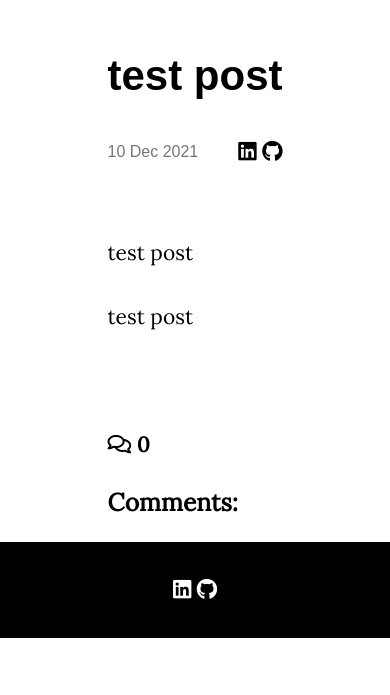
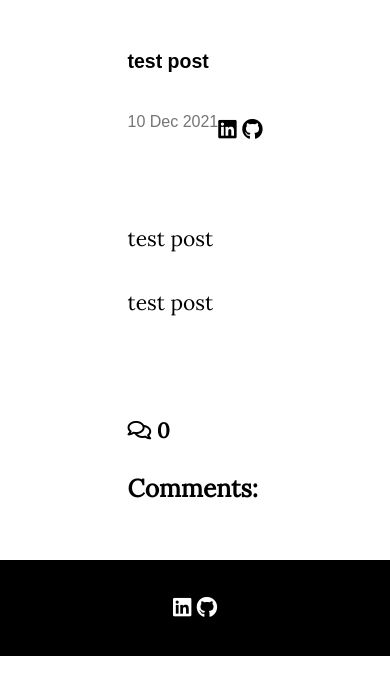
Before and after one commit to Code-Institute-Submissions/mlenahan-Johnpooch.dog_SepResub, a Django app: a page that uses templates/post_detail.html in a window 390 px wide. Shown: the part 107-802 px from the top of the page. Run offline with Django 3.2, Linux system fonts and the light colour scheme; data comes from the database, SQL or seed files in the repository; some libraries are stand-ins or nearby versions; some web fonts are replaced.

Commit message:
add media queries for responsiveness

```diff
--- a/static/css/style.css
+++ b/static/css/style.css
@@ -50,10 +50,6 @@ body {
     text-decoration: none;
     color: inherit;
  }
-
- /* .nav-right {
-    float: right;
- } */
 
  h1 {
     font-family: var(--primary-font);
@@ -216,10 +212,25 @@ body {
 
  @media only screen and (max-width: 750px) {
    .container {
-     padding-left: 32px;
-     padding-right: 32px;
+     max-width: 100%;
+     padding: 32px;
    }
 
+}
+
+@media only screen and (max-width: 680px) {
+   .container > div {
+     max-width: 100%;
+   }
+
+   h1 {
+
+      font-size: 5vw;
+    }
+
+   .gist-data {
+      max-width: 600px;
+   }
 }
 
 @media only screen and (max-width: 550px) {
--- a/templates/post_detail.html
+++ b/templates/post_detail.html
@@ -2,7 +2,7 @@
 {% load crispy_forms_tags %}
 
 <div class="container">
-    <div>
+    <div class="content">
         <div>
             <div>
                 <h1>{{ post.title }}</h1>
```
